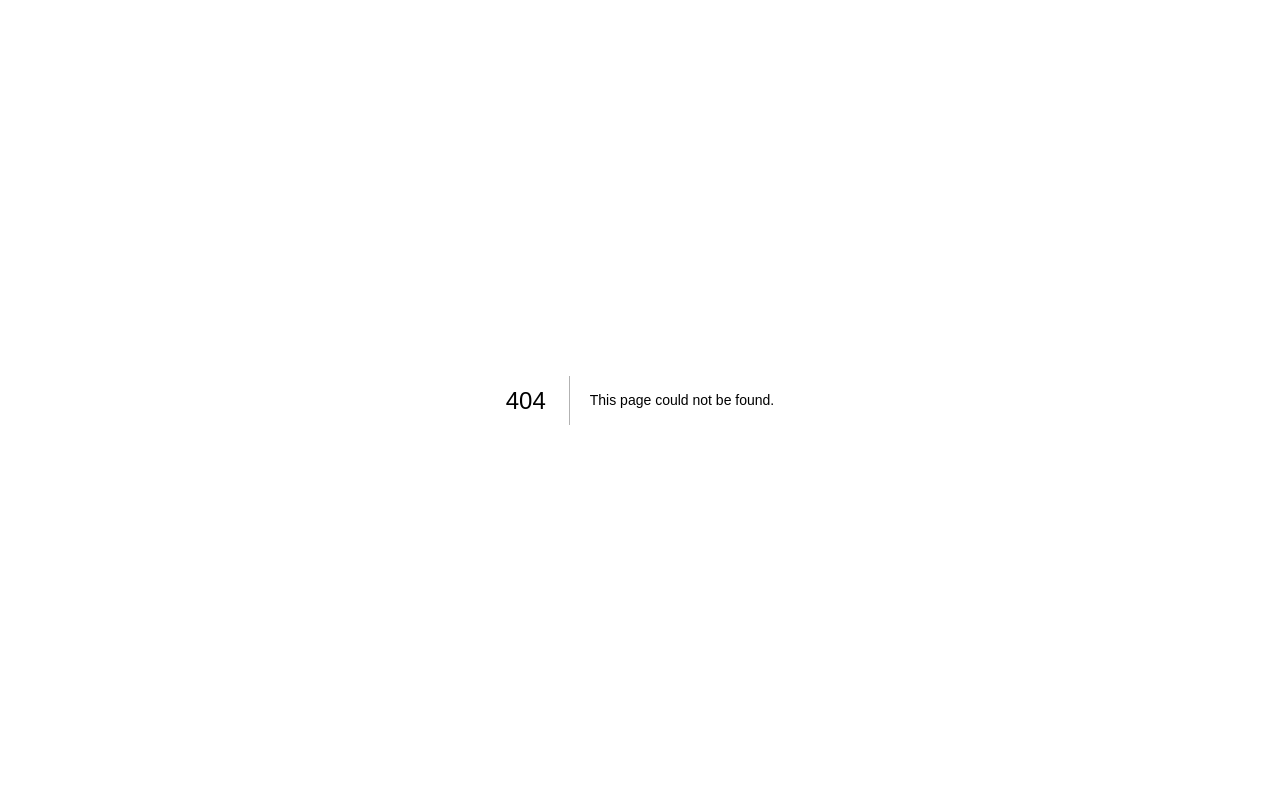
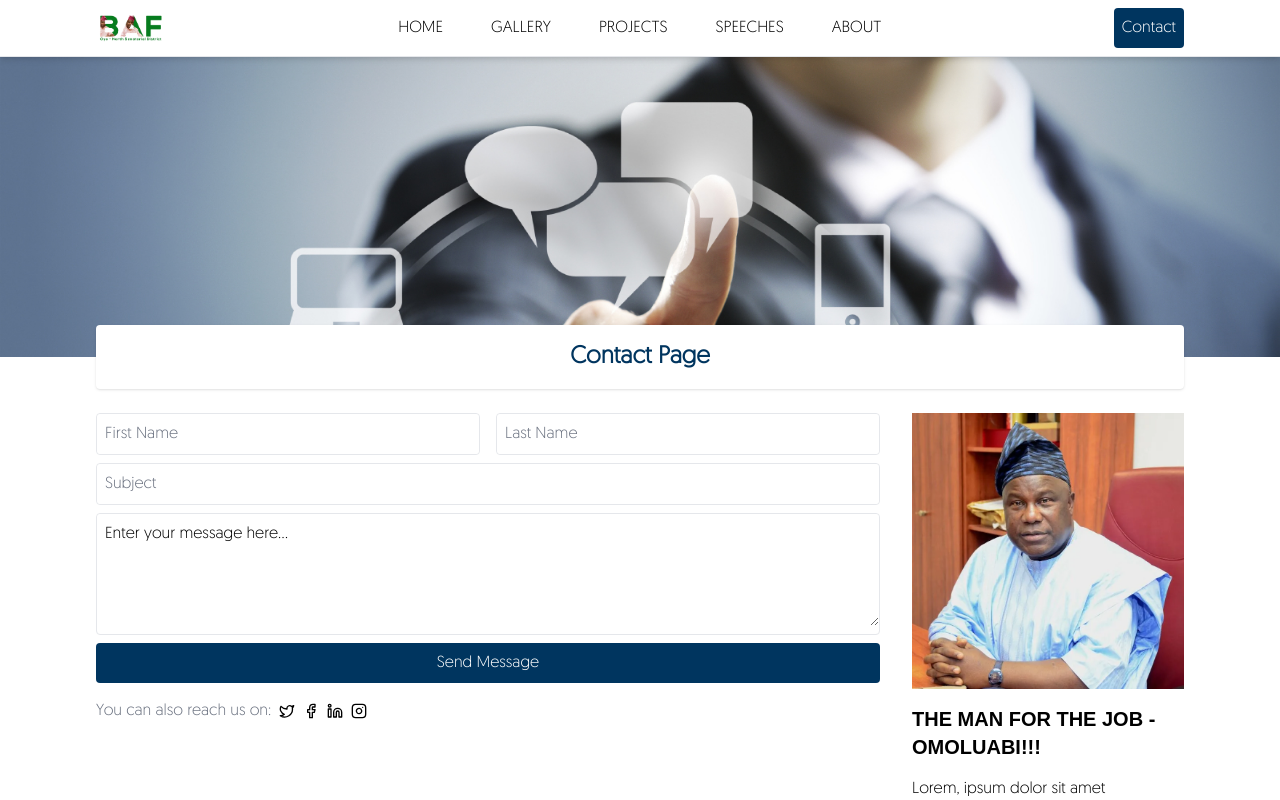
Before and after one commit to doiayokanmi/baf, a Next.js app: page /contact in a window 1280 px wide. Before the commit this address had no page. Shown: the top 800 px of the page. Built offline with nearby package versions, Linux system fonts and the light colour scheme.

Commit message:
contact page added

```diff
--- a/app/component/PageHead.tsx
+++ b/app/component/PageHead.tsx
@@ -8,9 +8,9 @@ const PageHead = ({ title, bgImage }: { title: string; bgImage: string; }) => {
     <>
       <section
         style={style}
-        className={`h-[300px] bg-cover bg-top heading flex justify-center items-end text-center font-extrabold lg:text-2xl text-primary capitalize lg:px:24 px-4`}
+        className={`h-[300px] bg-cover bg-top heading flex justify-center items-end text-center font-extrabold lg:text-2xl text-primary capitalize lg:px:24 px-4 lg:px-24`}
       >
-        <p className="p-4 bg-white shadow rounded -mb-8">{title}</p>
+        <p className="p-4 bg-white w-full shadow rounded -mb-8">{title}</p>
       </section>
     </>
   );
--- /dev/null
+++ b/app/contact/page.tsx
@@ -0,0 +1,77 @@
+import React from "react";
+import LayoutPage from "../component/Layout/LayoutPage";
+import SpeechesLayout from "../component/Layout/SpeechesLayout";
+import PageHead from "../component/PageHead";
+import Link from "next/link";
+import { Facebook, Instagram, Linkedin, Twitter } from "lucide-react";
+
+const page = () => {
+  return (
+    <>
+      <LayoutPage>
+        <PageHead title="Contact Page" bgImage="/image/contact.jpg" />
+        <SpeechesLayout>
+          <div className="flex lg:space-x-4 space-y-2 lg:space-y-0 justify-between">
+            <div className="basis-1/2 flex-1 border rounded">
+              <input
+                type="text"
+                placeholder="First Name"
+                className="p-2 rounded border-0 w-full"
+              />
+            </div>
+            <div className="basis-1/2 flex-1 border rounded">
+              <input
+                type="text"
+                placeholder="Last Name"
+                className="p-2 rounded border-0 w-full"
+              />
+            </div>
+          </div>
+
+          <div className="border rounded my-2">
+            <input
+              type="text"
+              placeholder="Subject"
+              className="p-2 rounded border-0 w-full"
+            />
+          </div>
+          <div className="border rounded my-2">
+            <textarea
+              className="p-2 rounded border-0 w-full"
+              id="w3review"
+              name="w3review"
+              rows={4}
+              cols={50}
+            >
+              Enter your message here...
+            </textarea>
+          </div>
+
+          <div>
+            <button className="w-full p-2 rounded bg-primary text-white">
+                Send Message
+            </button>
+          </div>
+
+          <div className="my-4 flex items-center space-x-2">
+            <p className=" text-gray-500">You can also reach us on: </p>
+            <Link href={'/'}>
+                <Twitter size={16} />
+            </Link>
+            <Link href={'/'}>
+                <Facebook size={16} />
+            </Link>
+            <Link href={'/'}>
+                <Linkedin size={16} />
+            </Link>
+            <Link href={'/'}>
+                <Instagram size={16} />
+            </Link>
+          </div>
+        </SpeechesLayout>
+      </LayoutPage>
+    </>
+  );
+};
+
+export default page;
```
Also changed, not shown: public/image/Contact.jpg (added).
